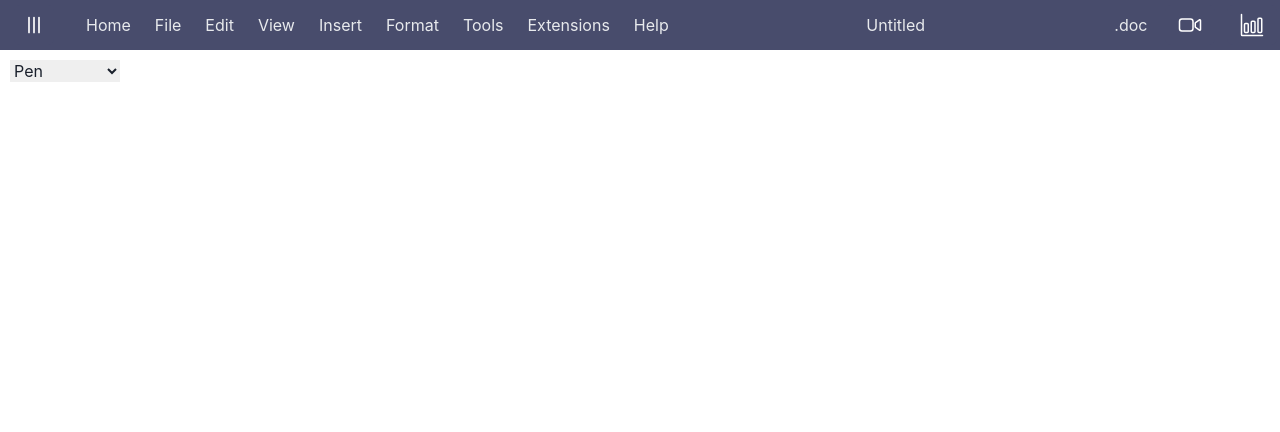
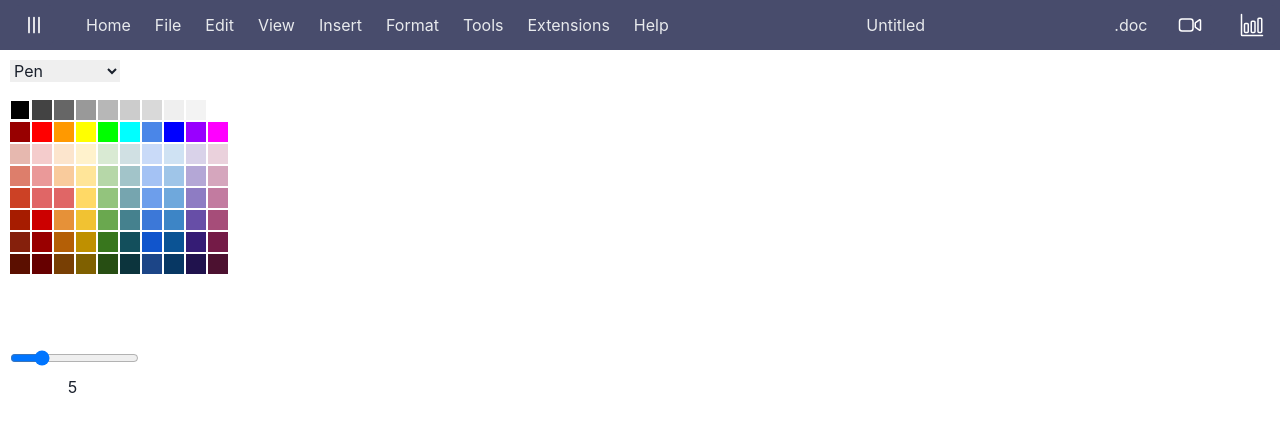
Before and after one commit to AG-2003/Group-Project, a React (Create React App) app in the folder frontend/: page /Board in a window 1280 px wide. Shown: the top 432 px of the page. Built offline with nearby package versions, Linux system fonts and the light colour scheme; a web font is replaced by a local one.

Commit message:
Pen colour and width function works

```diff
--- a/frontend/src/components/Whiteboard/Canvas.scss
+++ b/frontend/src/components/Whiteboard/Canvas.scss
@@ -8,14 +8,52 @@
     z-index: 10;
   }
 
-  .color-picker {
+  .color-grid {
+    display: grid;
+    grid-template-columns: repeat(10, 1fr); // 10 columns
+    grid-gap: 2px;
     position: absolute;
     top: 50px;
     left: 10px;
     z-index: 10;
   }
 
+  .color-block {
+    width: 20px;
+    height: 20px;
+    cursor: pointer;
+    border: 1px solid transparent;
+
+    &.selected {
+      border-color: #fff; // highlight color for selected color
+    }
+  }
+
   .konvajs-content {
     user-select: none; // prevent text selection while drawing
   }
-}
+
+    .stroke-size-slider {
+      position: absolute;
+      top: 300px; // Adjust as needed
+      left: 10px;
+      z-index: 10;
+    }
+
+    .stroke-size-input {
+      position: absolute;
+      text-align: center;
+      top: 325px; // Adjust as needed
+      left: 55px;
+      z-index: 10;
+      width: 35px; // Adjust as needed
+
+      &:hover{
+        outline: none;
+      }
+
+      &:focus{
+        outline: none;
+      }
+    }
+    }
--- a/frontend/src/components/Whiteboard/Canvas.tsx
+++ b/frontend/src/components/Whiteboard/Canvas.tsx
@@ -7,6 +7,8 @@ type Tool = "pen" | "eraser" | "text" | "clear";
 interface LineType {
   tool: Tool;
   points: number[];
+  color: string; // Add color attribute for lines
+  strokeWidth: number; // Add stroke width to the line type
 }
 
 interface TextType {
@@ -16,14 +18,110 @@ interface TextType {
   text: string;
 }
 
+const colors = [
+  "#000000",
+  "#434343",
+  "#666666",
+  "#999999",
+  "#b7b7b7",
+  "#cccccc",
+  "#d9d9d9",
+  "#efefef",
+  "#f3f3f3",
+  "#ffffff",
+
+  "#980000",
+  "#ff0000",
+  "#ff9900",
+  "#ffff00",
+  "#00ff00",
+  "#00ffff",
+  "#4a86e8",
+  "#0000ff",
+  "#9900ff",
+  "#ff00ff",
+
+  "#e6b8af",
+  "#f4cccc",
+  "#fce5cd",
+  "#fff2cc",
+  "#d9ead3",
+  "#d0e0e3",
+  "#c9daf8",
+  "#cfe2f3",
+  "#d9d2e9",
+  "#ead1dc",
+
+  "#dd7e6b",
+  "#ea9999",
+  "#f9cb9c",
+  "#ffe599",
+  "#b6d7a8",
+  "#a2c4c9",
+  "#a4c2f4",
+  "#9fc5e8",
+  "#b4a7d6",
+  "#d5a6bd",
+
+  "#cc4125",
+  "#e06666",
+  "#e06666",
+  "#ffd966",
+  "#93c47d",
+  "#76a5af",
+  "#6d9eeb",
+  "#6fa8dc",
+  "#8e7cc3",
+  "#c27ba0",
+
+  "#a61c00",
+  "#cc0000",
+  "#e69138",
+  "#f1c232",
+  "#6aa84f",
+  "#45818e",
+  "#3c78d8",
+  "#3d85c6",
+  "#674ea7",
+  "#a64d79",
+
+  "#85200c",
+  "#990000",
+  "#b45f06",
+  "#bf9000",
+  "#38761d",
+  "#134f5c",
+  "#1155cc",
+  "#0b5394",
+  "#351c75",
+  "#741b47",
+
+  "#5b0f00",
+  "#660000",
+  "#783f04",
+  "#7f6000",
+  "#274e13",
+  "#0c343d",
+  "#1c4587",
+  "#073763",
+  "#20124d",
+  "#4c1130",
+];
+
 const Canvas: React.FC = () => {
   const [tool, setTool] = useState<Tool>("pen");
+  const [penColor, setPenColor] = useState<string>("#000000"); // Default pen color
+  const [strokeSize, setStrokeSize] = useState<number>(5); // Default stroke size
   const [lines, setLines] = useState<LineType[]>([]);
   const [texts, setTexts] = useState<TextType[]>([]);
   const isDrawing = useRef(false);
 
+  const validateAndUpdateStrokeSize = (size: number) => {
+    const newSize = Math.max(1, Math.min(size, 20)); // Assuming max size is 20
+    setStrokeSize(newSize);
+  };
+
   const handleMouseDown: StageProps["onMouseDown"] = (e) => {
-    // Prevent text tool action if clicking on an existing text
     if (e.target !== e.target.getStage() && tool === "text") {
       return;
     }
@@ -33,7 +131,15 @@ const Canvas: React.FC = () => {
 
     if (pos) {
       if (tool === "pen" || tool === "eraser") {
-        setLines([...lines, { tool, points: [pos.x, pos.y] }]);
+        setLines([
+          ...lines,
+          {
+            tool,
+            points: [pos.x, pos.y],
+            color: penColor,
+            strokeWidth: strokeSize,
+          },
+        ]);
       } else if (tool === "text") {
         const text = prompt("Enter the text:");
         if (text) {
@@ -70,7 +176,6 @@ const Canvas: React.FC = () => {
   };
 
   const clearBoard = () => {
-    // Confirmation before clearing the board
     const confirmClear = window.confirm(
       "Are you sure you want to clear the board?"
     );
@@ -81,7 +186,7 @@ const Canvas: React.FC = () => {
   };
 
   return (
-    <div className="canvas-container">
+    <div className="canvas-container" onDoubleClick={clearBoard}>
       <Stage
         width={window.innerWidth}
         height={window.innerHeight}
@@ -94,8 +199,8 @@ const Canvas: React.FC = () => {
             <Line
               key={i}
               points={line.points}
-              stroke="#df4b26"
-              strokeWidth={5}
+              stroke={line.color}
+              strokeWidth={line.strokeWidth}
               tension={0.5}
               lineCap="round"
               lineJoin="round"
@@ -124,8 +229,42 @@ const Canvas: React.FC = () => {
         <option value="pen">Pen</option>
         <option value="eraser">Eraser</option>
         <option value="text">Text</option>
-        <option value="clear">Clear Board</option>{" "}
+        <option value="clear">Clear Board</option>
       </select>
+      {tool === "pen" && (
+        <>
+          <div className="color-grid">
+            {colors.map((color) => (
+              <div
+                key={color}
+                className={`color-block ${
+                  penColor === color ? "selected" : ""
+                }`}
+                style={{ backgroundColor: color }}
+                onClick={() => setPenColor(color)}
+              />
+            ))}
+          </div>
+          <input
+            type="range"
+            min="1"
+            max="20"
+            value={strokeSize}
+            onChange={(e) =>
+              validateAndUpdateStrokeSize(parseInt(e.target.value))
+            }
+            className="stroke-size-slider"
+          />
+          <input
+            type="number"
+            value={strokeSize}
+            onChange={(e) =>
+              validateAndUpdateStrokeSize(parseInt(e.target.value))
+            }
+            className="stroke-size-input"
+          />
+        </>
+      )}
     </div>
   );
 };
```
